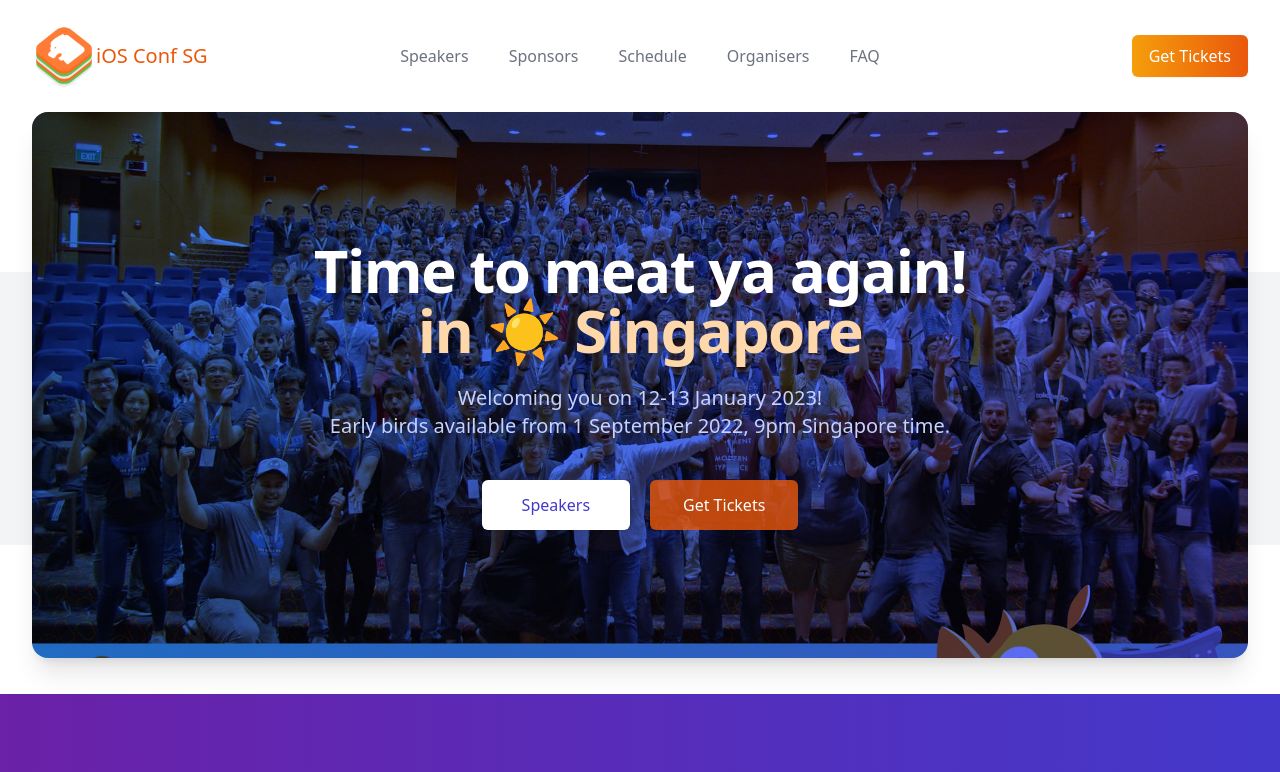
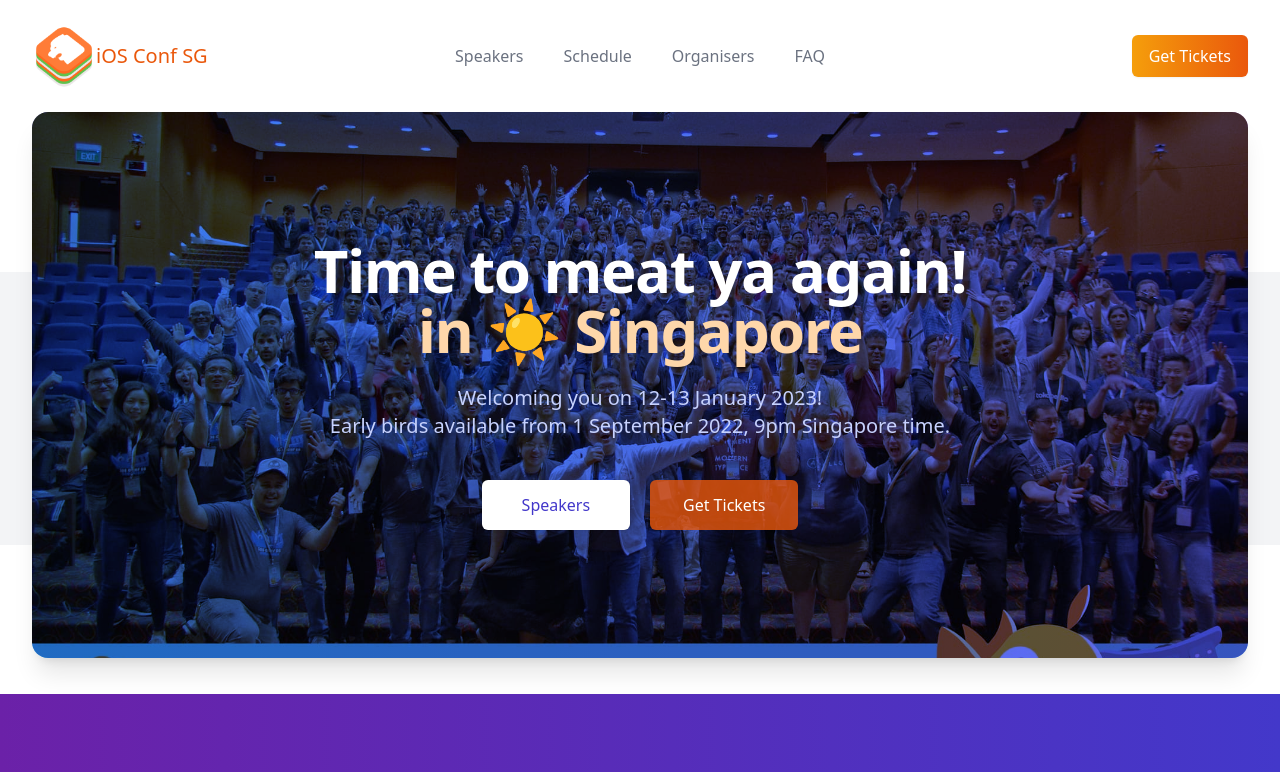
Before and after one commit to iOSConfSG/2023-website, a Next.js app: page / in a window 1280 px wide. Shown: the top 772 px of the page. Built offline with nearby package versions, Linux system fonts and the light colour scheme; a web font is replaced by a local one.

Commit message:
Remove Sponsors

```diff
--- a/src/components/layout/RootLayout.js
+++ b/src/components/layout/RootLayout.js
@@ -90,7 +90,6 @@
 
         {/* Gradient Feature Section */}
         <Speakers />
-        <Sponsors />
 
         {/* Stats section */}
         <Tickets />
--- a/src/components/section/Header.js
+++ b/src/components/section/Header.js
@@ -20,13 +20,6 @@
     description: "iOS Conf SG 2022 Speakers",
     href: "/#speakers",
     icon: UserCircleIcon,
-  },
-  {
-    id: "sponsors",
-    title: "Sponsors",
-    description: "iOS Conf SG 2022 Sponsors",
-    href: "/#sponsors",
-    icon: AnnotationIcon,
   },
   {
     id: "schedule",
--- a/src/components/section/Sponsors.js
+++ b/src/components/section/Sponsors.js
@@ -6,7 +6,7 @@
     <div id="sponsors" className="bg-white">
       <div className="max-w-7xl mx-auto py-12 px-4 sm:px-6 lg:py-16 lg:px-8">
         <p className="text-center text-4xl font-semibold text-black">
-          Gold Sponsors
+          Sponsors
         </p>
         <div className="mt-6 grid grid-cols-2 gap-0.5 md:grid-cols-3 lg:mt-8">
           {
```
